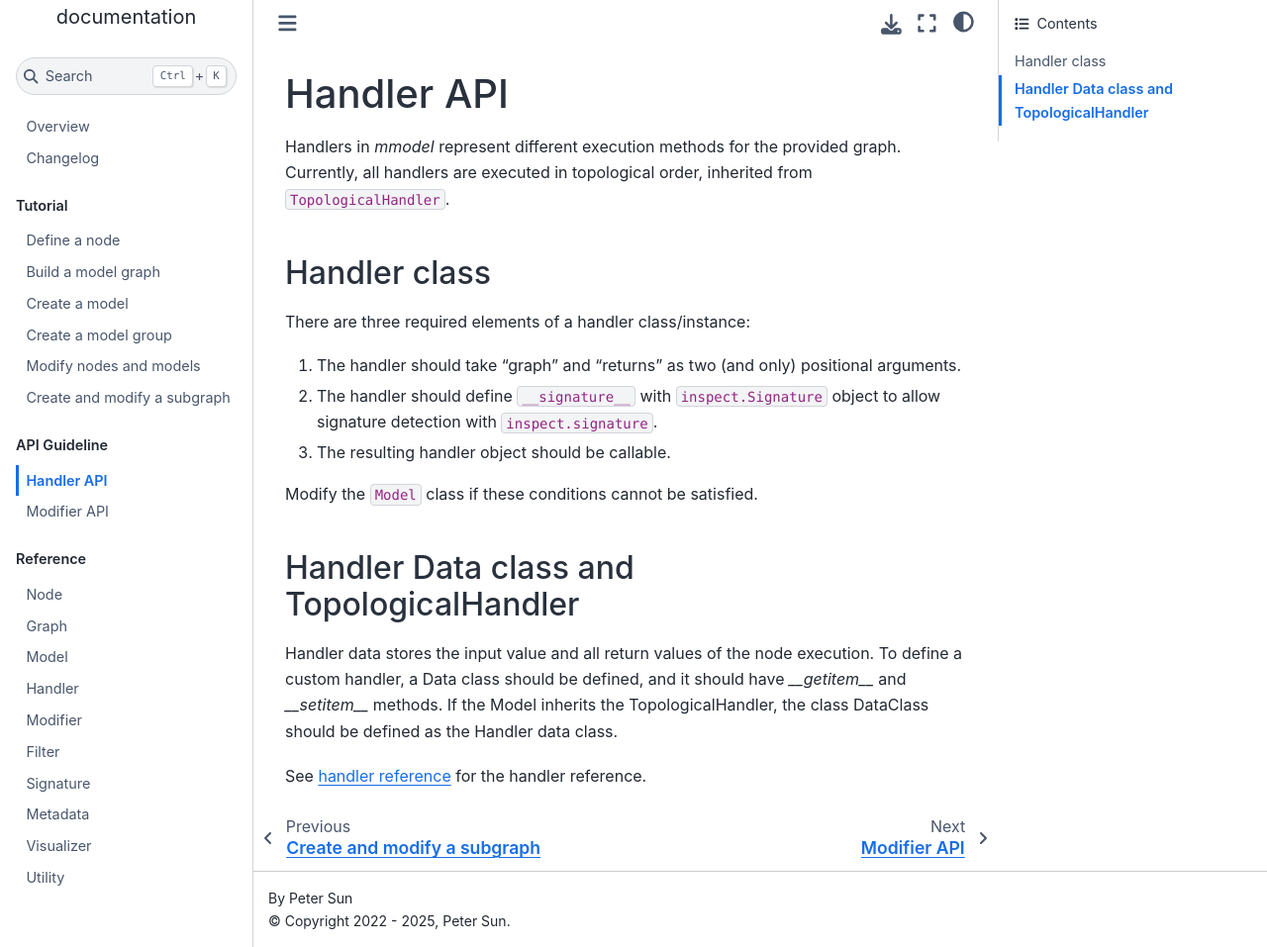
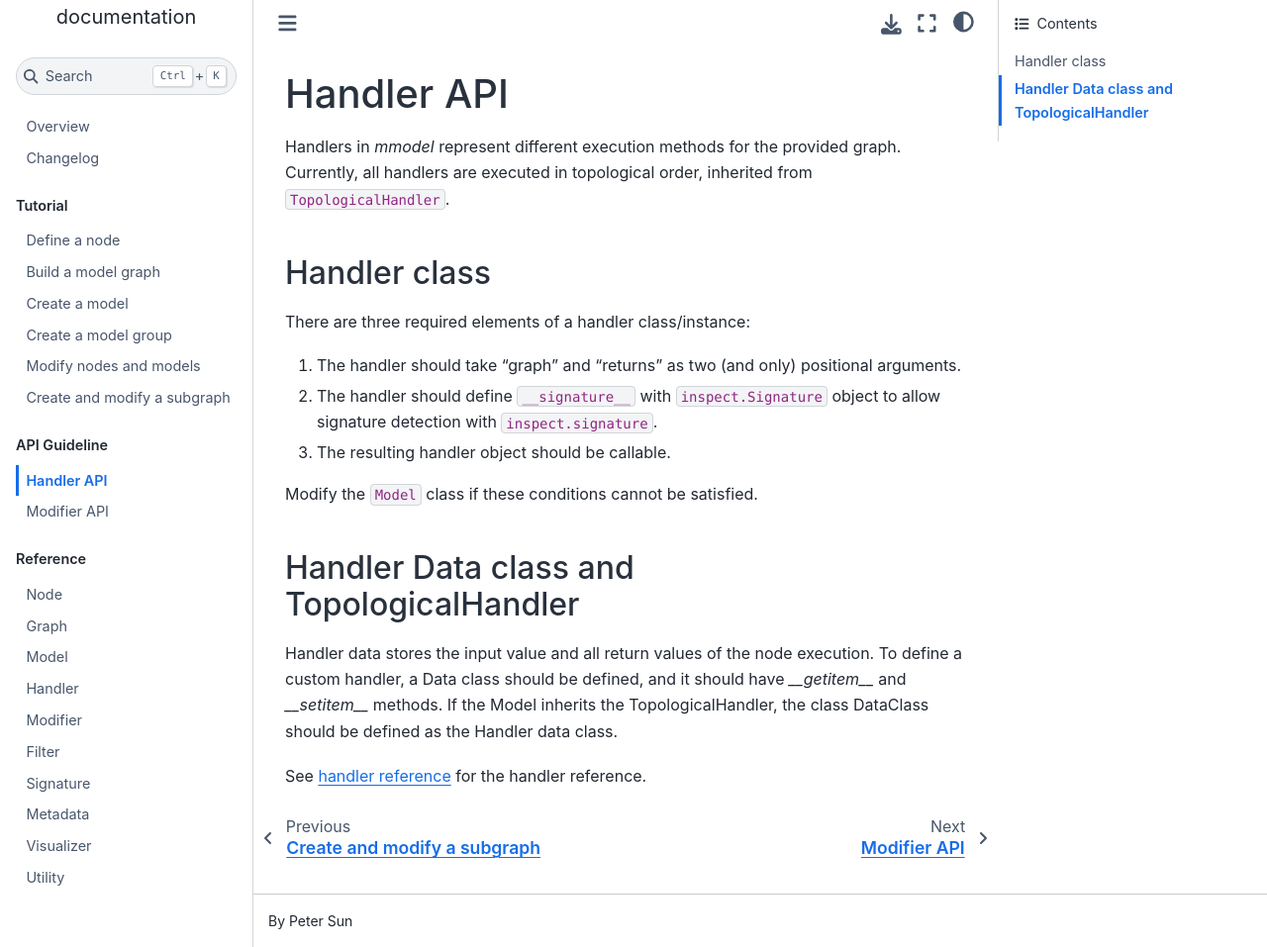
Before and after one commit to Marohn-Group/mmodel, a Sphinx documentation site: the page built from docs/api_handler.rst, in a window 1280 px wide and 957 px high. Shown: the whole window at 99% size. Built offline with Sphinx 7.4.7 and the Sphinx Book theme 1.1.4, drawn with Linux system fonts in a browser that asks for light colours.

```diff
--- a/docs/conf.py
+++ b/docs/conf.py
@@ -19,7 +19,7 @@ sys.path.insert(0, os.path.abspath(".."))
 # -- Project information -----------------------------------------------------
 
 project = 'mmodel'
-copyright = '2022 - 2025, Peter Sun'
+# copyright = '2022 - 2025, Peter Sun'
 author = 'Peter Sun'
 
 # The full version, including alpha/beta/rc tags
```
Also changed, not shown: 1 other file.
